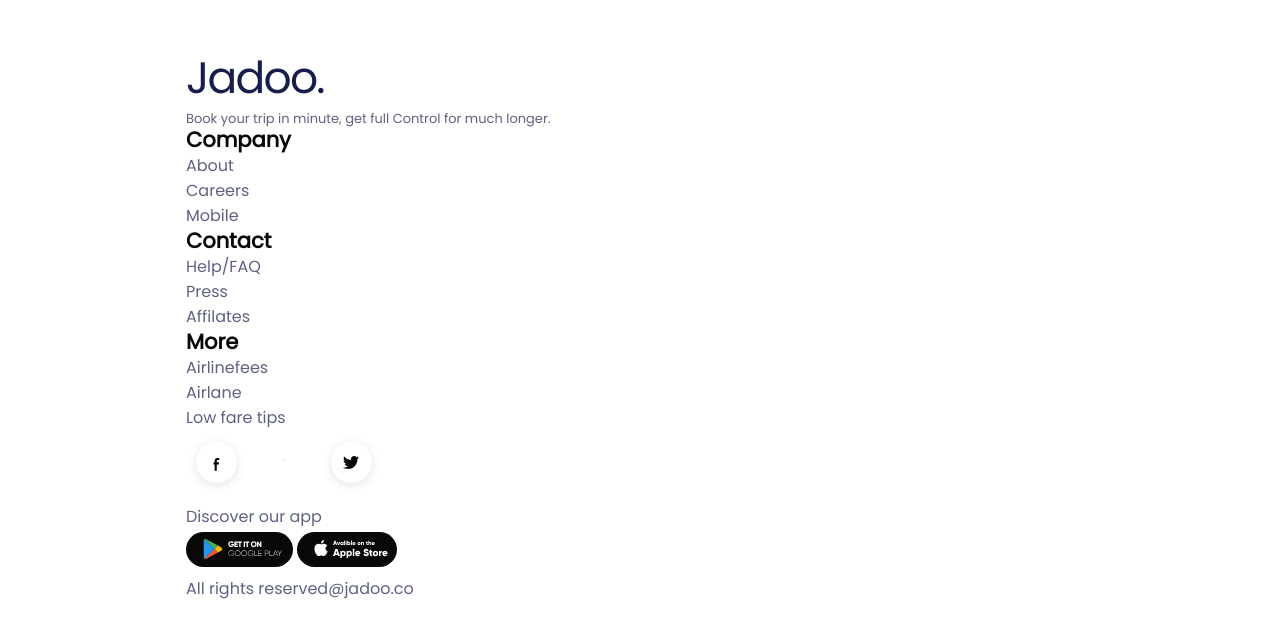
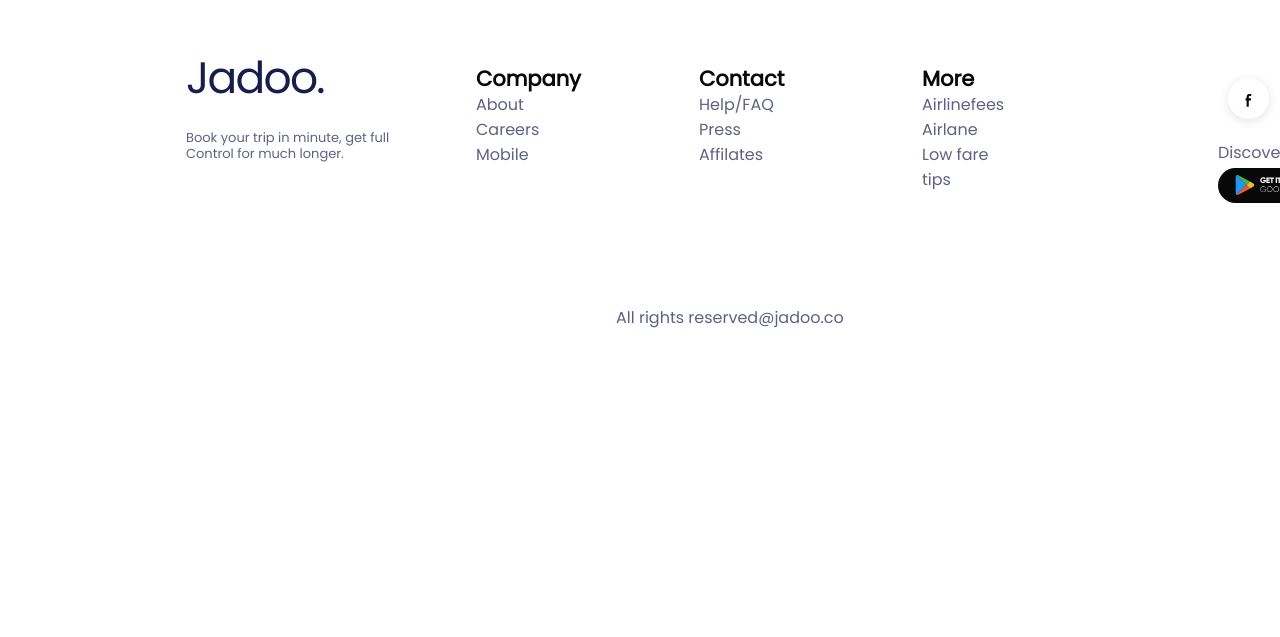
Before and after one commit to JGB-st/WebProgramiranje, a plain HTML site: page index.html in a window 1280 px wide. Shown: the part 4375-5012 px from the top of the page. Drawn offline with nearby package versions, Linux system fonts and the light colour scheme; a web font is replaced by a local one.

Commit message:
pppoopooooooo

```diff
--- a/assets/style.css
+++ b/assets/style.css
@@ -46,26 +46,20 @@ header li {
     font-weight: 400;
     font-size: 17px;
     line-height: 22px;
-
     color: #212832;
     position: relative;
     transition: all 0.35s ease;
-
     width: 100px;
     height: 22px;
-
-
 }
 
 .button{
     width: 102px;
     height: 40px;
     top: -10px;
-
     border: 1px solid #212832;
     box-sizing: border-box;
     border-radius: 5px;
-
     text-align: center;
 }
 
@@ -87,9 +81,7 @@ h2{
     font-weight: bold;
     font-size: 20px;
     line-height: 30px;
-
     text-transform: uppercase;
-
     color: #DF6951;
 }
 
@@ -99,11 +91,8 @@ h1{
     font-weight: bold;
     font-size: 84px;
     line-height: 89px;
-
     letter-spacing: -0.04em;
-
     color: #181E4B;
-
 }
 
 p{
@@ -142,19 +131,16 @@ p{
     height: 12px;
     left: 393px;
     top: 340px;
-
 }
 
 .cta{
     display: flex;
     width: 100%;
-
     position: absolute;
     width: 379px;
     height: 60px;
     left: 148px;
     top: 692px;
-
 }
 
 .cta > div {
@@ -163,29 +149,22 @@ p{
     flex-direction: row;
     align-items: center;
     justify-content: space-between;
-
     display: flex;
     flex-direction: row;
-
 }
 
 .cta > div > button{
     position: absolute;
     width: 170px;
     height: 60px;
-
-
     background: #F1A501;
     box-shadow: 0px 20px 35px rgba(241, 165, 1, 0.15);
     border-radius: 10px;
     border: 0px;
-
     font-size: 18px;
     line-height: 23px;
     text-align: center;
     color: #FFFFFF;
-
-
 }
 
 h3{
@@ -194,7 +173,6 @@ h3{
     font-size: 18px;
     line-height: 27px;
     text-align: center;
-
 }
 
 h4{
@@ -203,10 +181,8 @@ h4{
     font-weight: bold;
     font-size: 50px;
     line-height: 64px;
-
     text-align: center;
     text-transform: capitalize;
-
     color: #14183E;
 }
 
@@ -228,13 +204,11 @@ h4{
 
 .services h5{
     position: absolute;
-
     font-family: 'Open Sans';
     font-style: normal;
     font-weight: 600;
     font-size: 20px;
     line-height: 27px;
-
     text-align: center;
     top: 107px;
     color: #1E1D4C;
@@ -256,7 +230,6 @@ h4{
     height: 227px;
     left: 154px;
     top: 1186px;
-
     text-align: center;
 }
 
@@ -266,7 +239,6 @@ h4{
     height: 348.91px;
     left: 382px;
     top: 1142.09px;
-
     text-align: center;
 }
 
@@ -276,7 +248,6 @@ h4{
     height: 229px;
     left: 763px;
     top: 1184px;
-
     text-align: center;
 }
 
@@ -286,7 +257,6 @@ h4{
     height: 216px;
     left: 1062px;
     top: 1197px;
-
     text-align: center;
 }
 .category1 > p{
@@ -329,7 +299,6 @@ h4{
     top: 1614px;
     padding-left: 0px;
     margin-left: 0px;
-
     text-align: center;
 
 }
@@ -339,15 +308,12 @@ h4{
     width: 100px;
     height: 27px;
     left: 459px;
-
     font-family: 'Poppins';
     font-style: normal;
     font-weight: 600;
     font-size: 18px;
     line-height: 27px;
-
     text-align: center;
-
     color: #5E6282;
 }
 
@@ -357,19 +323,13 @@ h4{
     height: 65px;
     left: 317px;
     top: 35px;
-
     font-family: 'Volkhov';
     font-style: normal;
     font-weight: 700;
     font-size: 50px;
     line-height: 64px;
-    /* identical to box height */
-
     text-align: center;
     text-transform: capitalize;
-
-    /* 3rd */
-
     color: #14183E;
 }
 
@@ -385,7 +345,6 @@ h4{
     position: absolute;
     width: 315px;
     height: 130px;
-
     background: #FFFFFF;
     border-radius: 0px 0px 24px 24px;
 }
@@ -436,7 +395,6 @@ h4{
     font-size: 50px;
     line-height: 64px;
     text-transform: capitalize;
-
     color: #14183E;
 }
 
@@ -468,9 +426,7 @@ h4{
     font-weight: 600;
     font-size: 18px;
     line-height: 27px;
-
     text-transform: uppercase;
-
     color: #5E6282;
 }
 .testimonials > h1{
@@ -478,14 +434,12 @@ h4{
     width: 409px;
     height: 130px;
     top: 44px;
-
     font-family: 'Volkhov';
     font-style: normal;
     font-weight: 700;
     font-size: 50px;
     line-height: 64px;
     text-transform: capitalize;
-
     color: #14183E;
 }
 
@@ -525,8 +479,6 @@ h4{
     font-weight: 500;
     font-size: 16px;
     line-height: 32px;
-
-
     color: #5E6282;
 }
 
@@ -536,13 +488,11 @@ h4{
     height: 27px;
     left: 34px;
     top: 158px;
-
     font-family: 'Poppins';
     font-style: normal;
     font-weight: 600;
     font-size: 18px;
     line-height: 27px;
-
     color: #5E6282;
 }
 
@@ -552,7 +502,6 @@ h4{
     height: 21px;
     left: 34px;
     top: 190px;
-
     font-family: 'Poppins';
     font-style: normal;
     font-weight: 500;
@@ -754,7 +703,7 @@ h4{
     position: absolute;
     width: 70px;
     height: 70px;
-    left: 1207px;
+    left: 1177px;
     right: -20px;
     top: -13px;
 
@@ -1015,3 +964,45 @@ footer > .CompanyDesc > p{
 
     color: #080809;
 }
+
+.copyright{
+    position: absolute;
+    top: 258px;
+    text-align: center;
+    left: 430px;
+}
+
+.NavColumns{
+    position: absolute;
+    width: 474px;
+    height: 153px;
+    left: 290px;
+    top: 21px;
+}
+
+.outbound{
+    position: absolute;
+    width: 214px;
+    height: 147px;
+    left: 1032px;
+    top: 21px;
+}
+
+.CompanyDesc > p{
+    position: absolute;
+    margin-top: 19px;
+    width: 207px;
+    height: 48px;
+}
+
+.NawRow:nth-child(2){
+    position: absolute;
+    left: 223px;
+    top: 0px;
+}
+
+.NawRow:nth-child(3){
+    position: absolute;
+    left: 446px;
+    top: 0px;
+}
--- a/index.html
+++ b/index.html
@@ -245,7 +245,7 @@
                 <img src="assets/img/PlayStore.svg">
             </div>
         </div>
-        <p>All rights reserved@jadoo.co</p>
+        <p class = "copyright">All rights reserved@jadoo.co</p>
     </footer>
 </body>
 </html>
```
